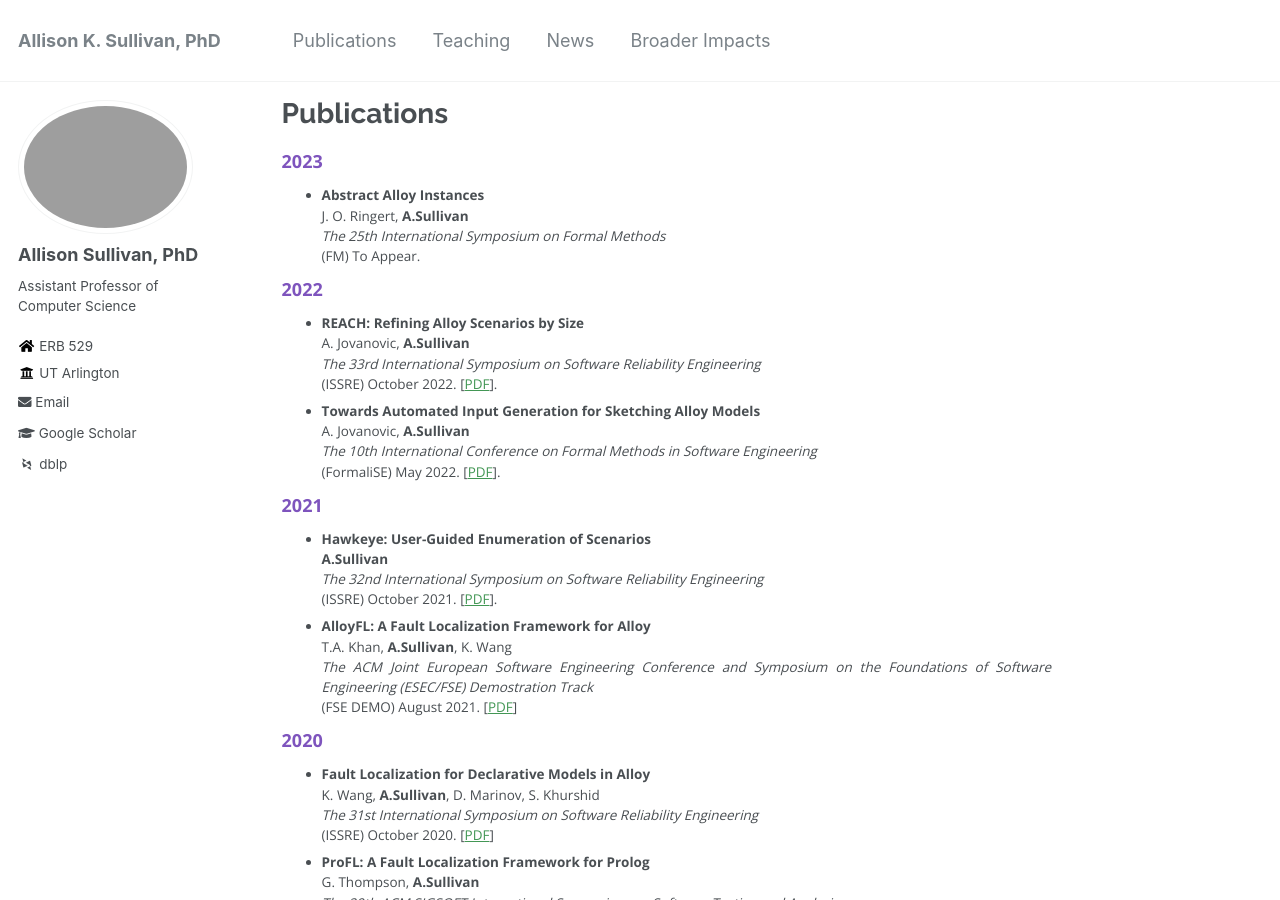
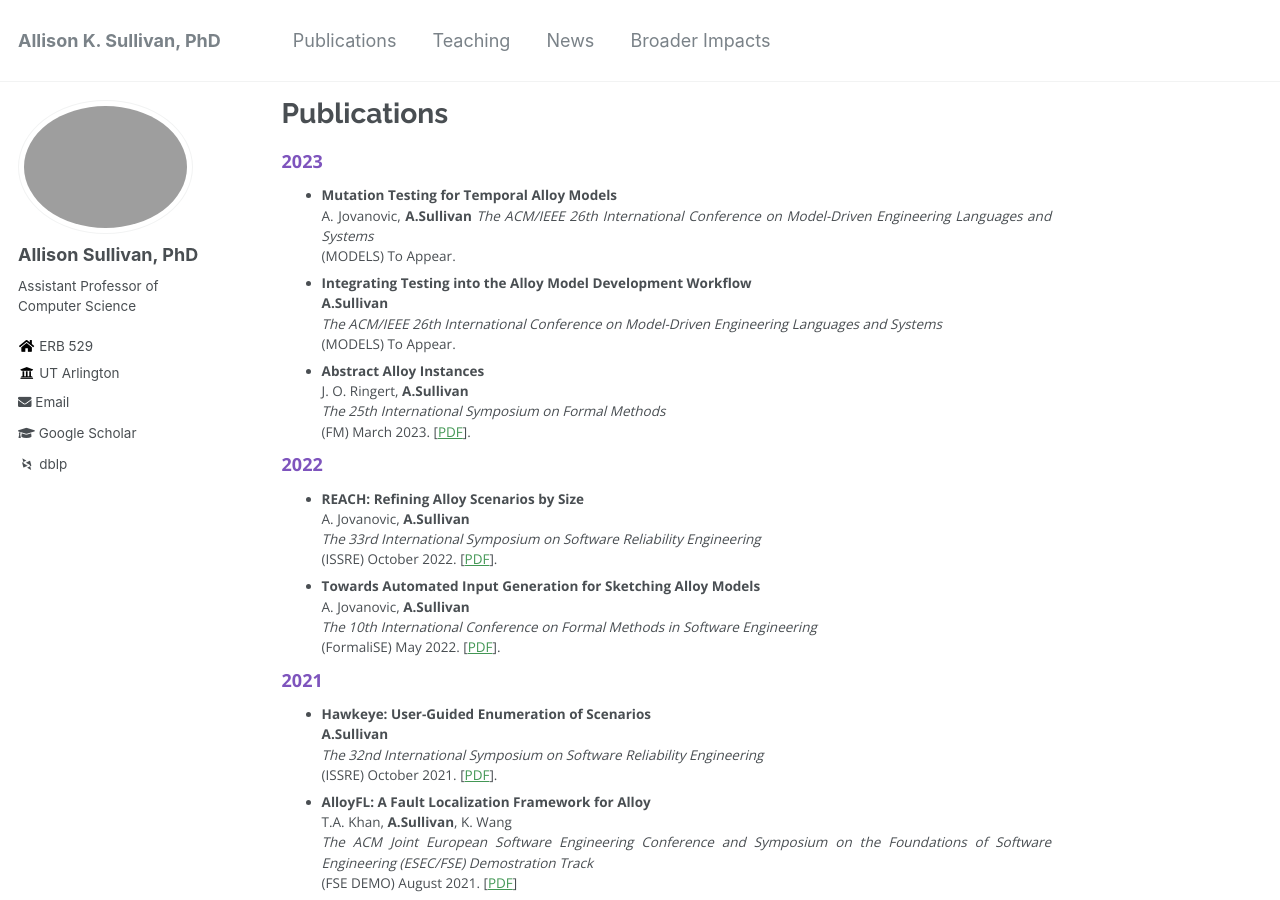
Before and after one commit to Allisonius/allisonius.github.io, a Jekyll site: the page built from _pages/publications.md, in a window 1280 px wide and 900 px high. Built offline with Jekyll 4.4.1, drawn with Linux system fonts in a browser that asks for light colours; some web fonts are replaced.

Commit message:
Update publications.md

```diff
--- a/_pages/publications.md
+++ b/_pages/publications.md
@@ -5,10 +5,18 @@ author_profile: true
 ---
 ### 2023
 
+* **Mutation Testing for Temporal Alloy Models**
+A. Jovanovic, **A.Sullivan**
+_The ACM/IEEE 26th International Conference on Model-Driven Engineering Languages and Systems_
+(MODELS) To Appear.
+* **Integrating Testing into the Alloy Model Development Workflow**
+**A.Sullivan**
+_The ACM/IEEE 26th International Conference on Model-Driven Engineering Languages and Systems_
+(MODELS) To Appear.
 * **Abstract Alloy Instances**
 J. O. Ringert, **A.Sullivan**
 _The 25th International Symposium on Formal Methods_
-(FM) To Appear.
+(FM) March 2023. \[[PDF](../files/FM2023.pdf)\].
 
 ### 2022
 
```
